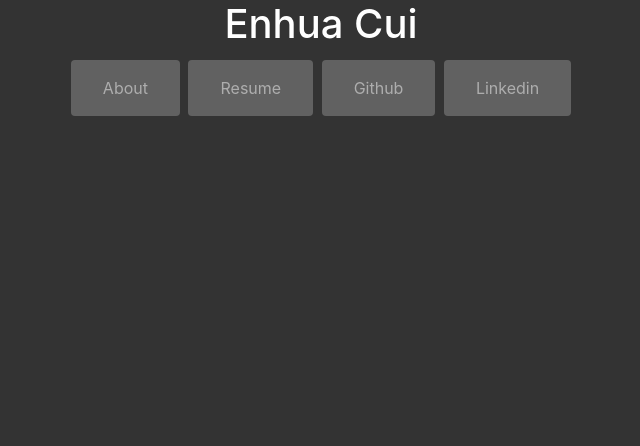
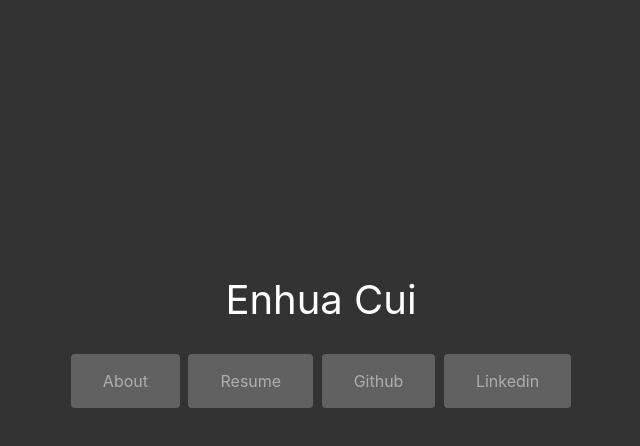
Before and after one commit to eunc/eunc.github.io, a plain HTML site: page index.html in a window 1280 px wide. Shown: the whole page, without its empty margins (319-959 px from the left). Drawn offline with nearby package versions, Linux system fonts and the light colour scheme.

Commit message:
centered text/buttons

```diff
--- a/assets/css/stylesheet.css
+++ b/assets/css/stylesheet.css
@@ -1,3 +1,18 @@
+html, body{
+    height: 100%;
+}
+
+.name{
+    height: 350px;
+    line-height: 600px;
+    text-align: center;
+}
+
+.buttons{
+    text-align: center;
+}
+
+
 body{
 	background-color: #333;
 	color: white;
@@ -7,7 +22,7 @@ body{
     background-color: grey;
     border: none;
     color: white;
-    padding: 16px 32px;
+    padding: 15px 32px;
     text-align: center;
     font-size: 16px;
     margin: 4px 2px;
--- a/index.html
+++ b/index.html
@@ -9,11 +9,13 @@
    <link rel="stylesheet" href="assets/css/stylesheet.css">
 </head>
 
+<div class="name" style="font-size: 40px">
+    <span>Enhua Cui</span>
+</div>
 
-<body class="text-center">
-	<h1>Enhua Cui</h1>
-	<button type="button" class="btn justify-content-center">About</button>
+<div class="buttons">
+    <button type="button" class="btn justify-content-center">About</button>
 	<button type="button" class="btn">Resume</button>
 	<button type="button" class="btn">Github</button>
 	<button type="button" class="btn">Linkedin</button>
-</body>
+</div>
```
